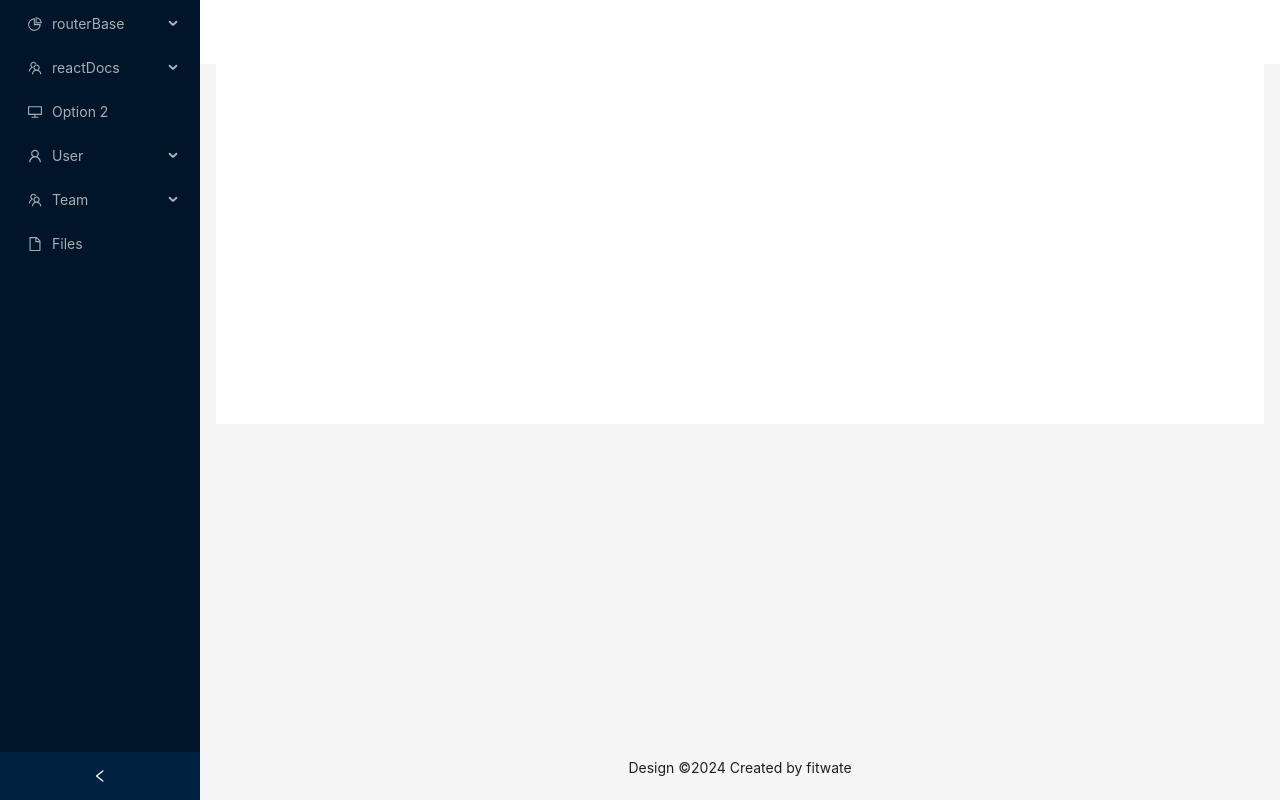
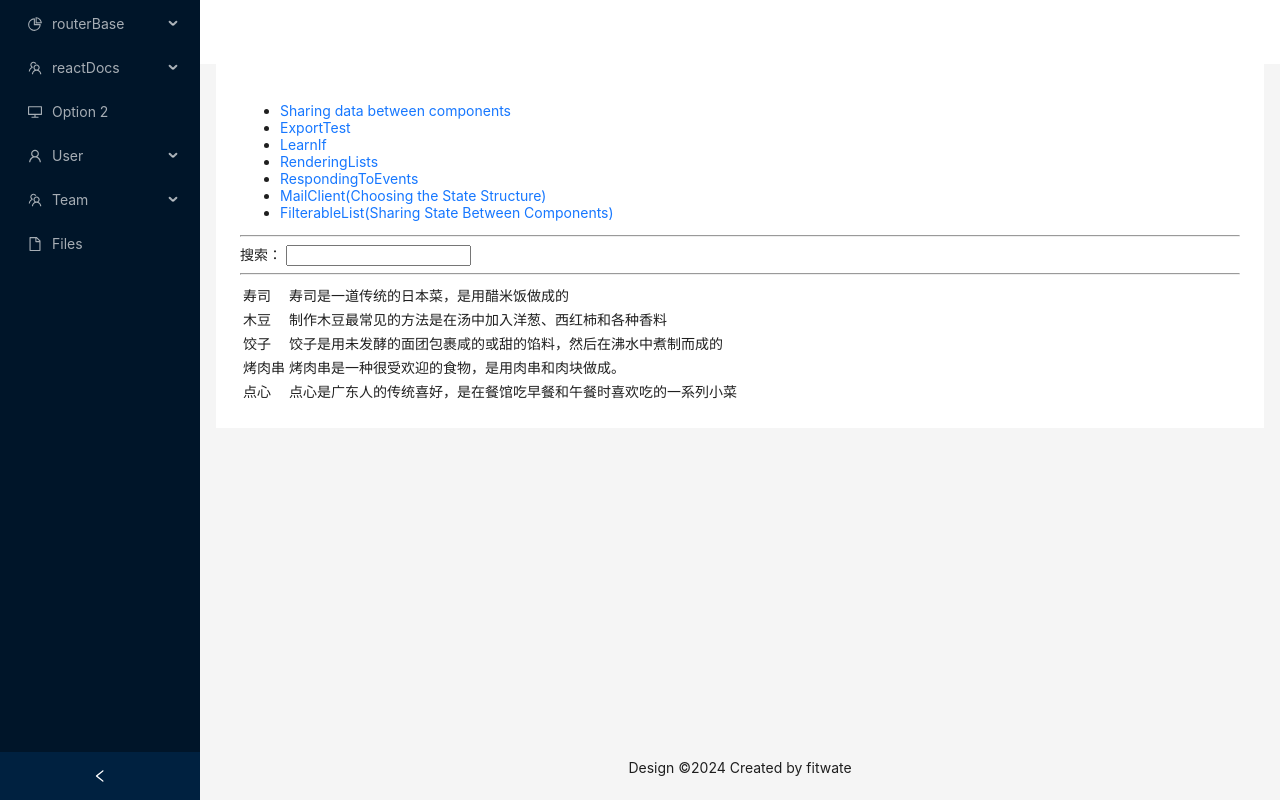
Before and after one commit to fitwate/react-learn, a React (Create React App) app: page /reactDocs/test/filterablelist in a window 1280 px wide. Built offline with nearby package versions, Linux system fonts and the light colour scheme.

Commit message:
add FilterableList

```diff
--- /dev/null
+++ b/src/pages/reactDocs/FilterableList.jsx
@@ -0,0 +1,80 @@
+import React, { useState }  from 'react'
+
+function filterItems(items, query) {
+    query = query.toLowerCase();
+    return items.filter(item =>
+      item.name.split(' ').some(word =>
+        word.toLowerCase().startsWith(query)
+      )
+    );
+  }
+
+const foods = [{
+    id: 0,
+    name: '寿司',
+    description: '寿司是一道传统的日本菜，是用醋米饭做成的'
+  }, {
+    id: 1,
+    name: '木豆',
+    description: '制作木豆最常见的方法是在汤中加入洋葱、西红柿和各种香料'
+  }, {
+    id: 2,
+    name: '饺子',
+    description: '饺子是用未发酵的面团包裹咸的或甜的馅料，然后在沸水中煮制而成的'
+  }, {
+    id: 3,
+    name: '烤肉串',
+    description: '烤肉串是一种很受欢迎的食物，是用肉串和肉块做成。'
+  }, {
+    id: 4,
+    name: '点心',
+    description: '点心是广东人的传统喜好，是在餐馆吃早餐和午餐时喜欢吃的一系列小菜'
+  }];
+
+
+  export default function FilterableList() {
+    const [query, setQuery] = useState('');
+    const results = filterItems(foods, query);
+
+    function handleChange(e) {
+      setQuery(e.target.value);
+    }
+
+    return (
+      <>
+        <SearchBar
+          query={query}
+          onChange={handleChange}
+        />
+        <hr />
+        <List items={results} />
+      </>
+    );
+  }
+
+  function SearchBar({ query, onChange }) {
+    return (
+      <label>
+        搜索：{' '}
+        <input
+          value={query}
+          onChange={onChange}
+        />
+      </label>
+    );
+  }
+
+  function List({ items }) {
+    return (
+      <table>
+        <tbody>
+          {items.map(food => (
+            <tr key={food.id}>
+              <td>{food.name}</td>
+              <td>{food.description}</td>
+            </tr>
+          ))}
+        </tbody>
+      </table>
+    );
+  }
--- a/src/pages/reactDocs/Test.jsx
+++ b/src/pages/reactDocs/Test.jsx
@@ -23,6 +23,9 @@ export default function Test() {
         <li>
           <NavLink to="mailclient">MailClient(Choosing the State Structure)</NavLink>
         </li>
+        <li>
+          <NavLink to="filterablelist">FilterableList(Sharing State Between Components)</NavLink>
+        </li>
       </ul>
       <hr />
       <Outlet />
--- a/src/routes/index.jsx
+++ b/src/routes/index.jsx
@@ -17,6 +17,7 @@ import LearnIf from '../pages/reactDocs/LearnIf';
 import RenderingLists from '../pages/reactDocs/RenderingLists'
 import RespondingToEvents from '../pages/reactDocs/RespondingToEvents';
 import MailClient from '../pages/reactDocs/MailClient';
+import FilterableList from '../pages/reactDocs/FilterableList'
 
 const routes = [
   {
@@ -96,6 +97,10 @@ const routes = [
             path:'mailclient',
             element:<MailClient />
           }
+          ,{
+            path:'filterablelist',
+            element:<FilterableList />
+          }
         ]
       }
     ]
```
